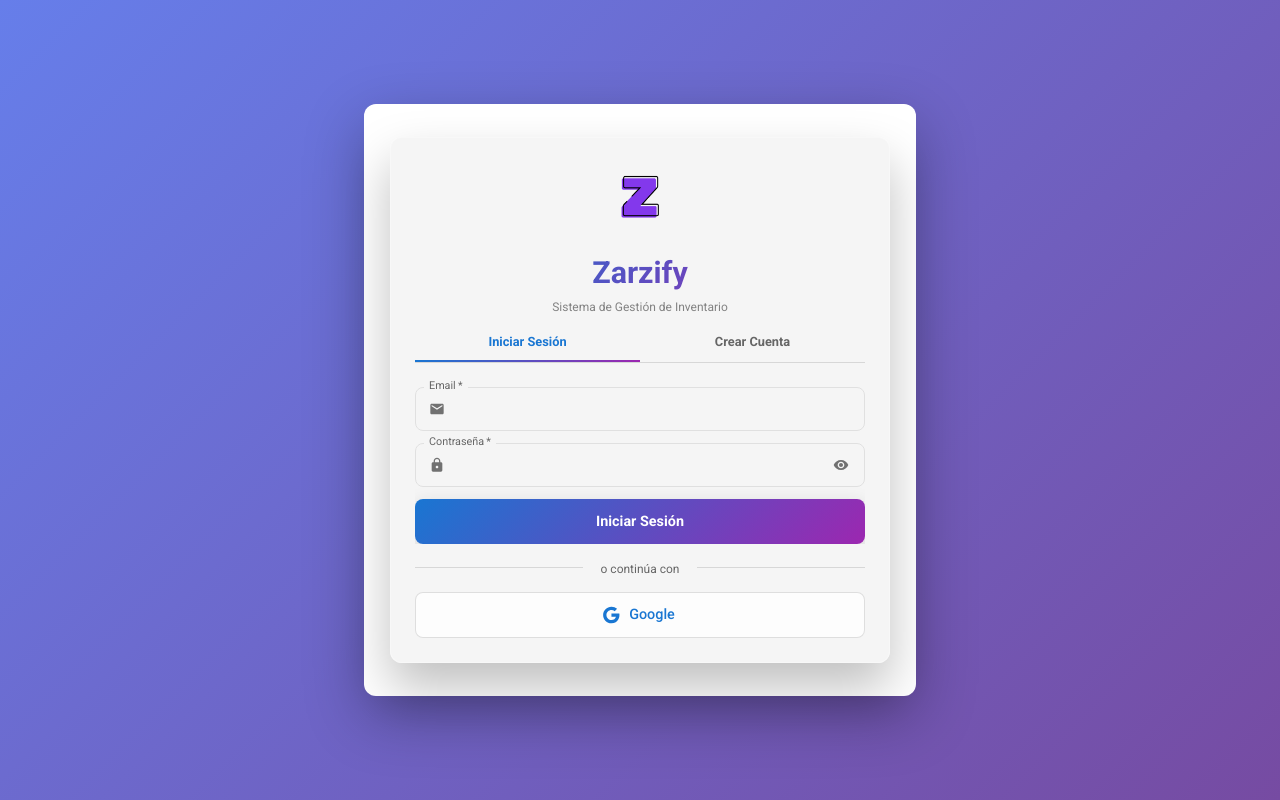
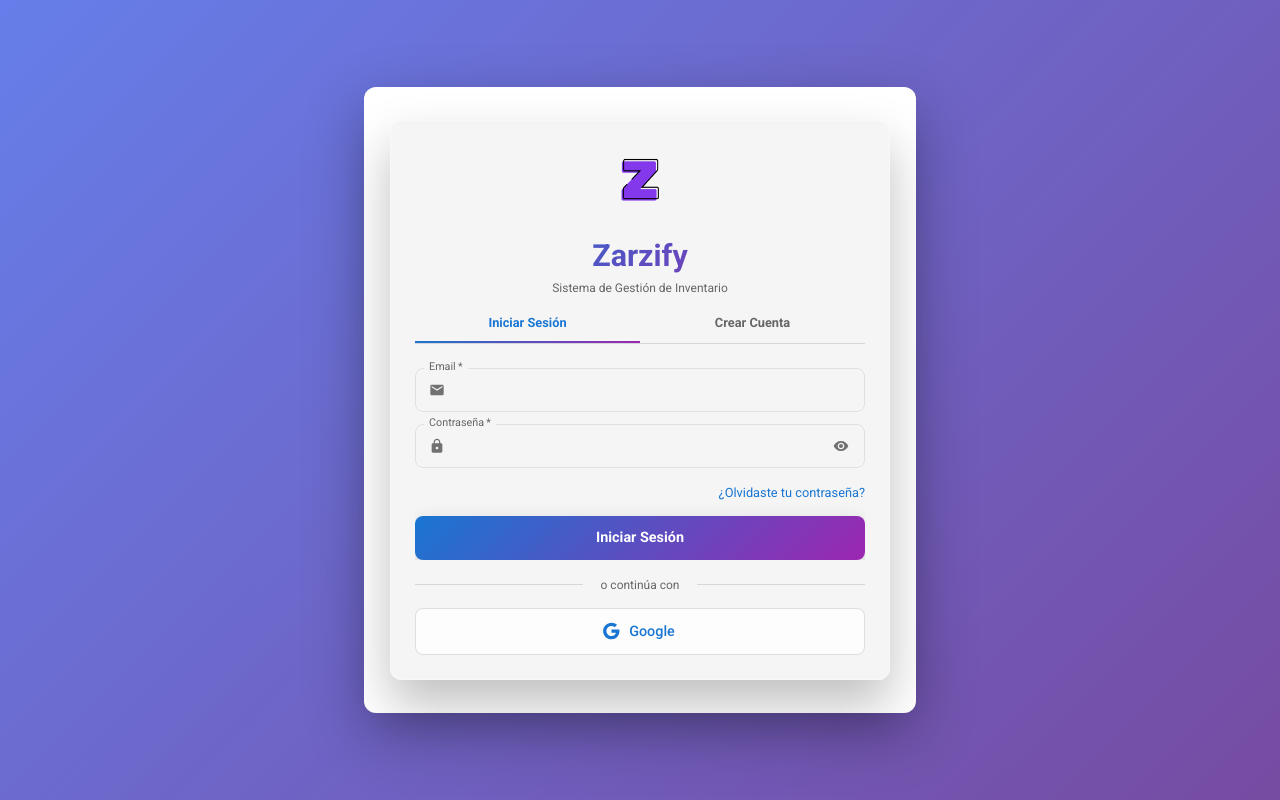
Before and after one commit to Stivenz3/Zarzify, a React (Create React App) app: page /login in a window 1280 px wide. Built offline with nearby package versions, Linux system fonts and the light colour scheme; no server answers.

Commit message:
Auth: añade enlace 'Olvidé mi contraseña' y handler con sendPasswordResetEmail; configura Firebase Auth a español

```diff
--- a/src/config/firebase.js
+++ b/src/config/firebase.js
@@ -15,6 +15,7 @@
 
 const app = initializeApp(firebaseConfig);
 export const auth = getAuth(app);
+auth.languageCode = 'es';
 export const storage = getStorage(app);
 export const analytics = getAnalytics(app);
 export const googleProvider = new GoogleAuthProvider();
--- a/src/pages/auth/Login.js
+++ b/src/pages/auth/Login.js
@@ -4,7 +4,8 @@
   signInWithPopup,
   signInWithEmailAndPassword,
   createUserWithEmailAndPassword,
-  updateProfile
+  updateProfile,
+  sendPasswordResetEmail
 } from 'firebase/auth';
 import { auth, googleProvider } from '../../config/firebase';
 import {
@@ -18,6 +19,7 @@
   Divider,
   InputAdornment,
   IconButton,
+  Link,
 } from '@mui/material';
 import {
   Google as GoogleIcon,
@@ -42,6 +44,7 @@
   const navigate = useNavigate();
   const [error, setError] = useState('');
   const [isLoading, setIsLoading] = useState(false);
+  const [info, setInfo] = useState('');
   const [tabValue, setTabValue] = useState(0);
   const [showPassword, setShowPassword] = useState(false);
   const [formData, setFormData] = useState({
@@ -54,6 +57,7 @@
   const handleTabChange = (event, newValue) => {
     setTabValue(newValue);
     setError('');
+    setInfo('');
     setFormData({ email: '', password: '', confirmPassword: '', nombre: '' });
   };
 
@@ -81,6 +85,7 @@
   const handleGoogleSignIn = async () => {
     setIsLoading(true);
     setError('');
+    setInfo('');
     try {
       const result = await signInWithPopup(auth, googleProvider);
       const user = result.user;
@@ -122,6 +127,7 @@
 
     setIsLoading(true);
     setError('');
+    setInfo('');
     try {
       const result = await signInWithEmailAndPassword(auth, formData.email, formData.password);
       const user = result.user;
@@ -176,6 +182,7 @@
 
     setIsLoading(true);
     setError('');
+    setInfo('');
     try {
       const result = await createUserWithEmailAndPassword(auth, formData.email, formData.password);
       const user = result.user;
@@ -207,6 +214,34 @@
           break;
         default:
           setError('Error al crear la cuenta');
+      }
+    } finally {
+      setIsLoading(false);
+    }
+  };
+
+  const handleForgotPassword = async (e) => {
+    e.preventDefault();
+    if (!formData.email) {
+      setError('Ingresa tu email para restablecer la contraseña');
+      return;
+    }
+    setIsLoading(true);
+    setError('');
+    setInfo('');
+    try {
+      await sendPasswordResetEmail(auth, formData.email);
+      setInfo('Te enviamos un correo para restablecer tu contraseña. Revisa tu bandeja.');
+    } catch (error) {
+      switch (error.code) {
+        case 'auth/user-not-found':
+          setError('No existe un usuario con ese email');
+          break;
+        case 'auth/invalid-email':
+          setError('Email inválido');
+          break;
+        default:
+          setError('No se pudo enviar el correo de restablecimiento');
       }
     } finally {
       setIsLoading(false);
@@ -245,6 +280,7 @@
               style={{
                 width: '70px',
                 height: '70px',
+                margin:0
               }}
             />
           </Box>
@@ -257,7 +293,7 @@
               WebkitBackgroundClip: 'text',
               WebkitTextFillColor: 'transparent',
               fontSize: { xs: '1.7rem', sm: '1.9rem' },
-              mb: 0.5,
+              mb: 0.1,
             }}
           >
             Zarzify
@@ -267,14 +303,16 @@
             sx={{
               color: 'text.secondary',
               fontSize: { xs: '0.7rem', sm: '0.75rem' },
-              opacity: 0.8,
+              opacity: 1,
+              padding:0
+
             }}
           >
             Sistema de Gestión de Inventario
           </Typography>
         </Box>
 
-        {/* Error Alert - MÁS COMPACTO */}
+        {/* Mensajes */}
         {error && (
           <Alert
             severity="error"
@@ -290,6 +328,23 @@
             }}
           >
             {error}
+          </Alert>
+        )}
+        {info && (
+          <Alert
+            severity="success"
+            sx={{
+              mb: 1.5,
+              borderRadius: 2,
+              fontSize: { xs: '0.7rem', sm: '0.75rem' },
+              flexShrink: 0,
+              py: 0.5,
+              '& .MuiAlert-message': {
+                py: 0,
+              },
+            }}
+          >
+            {info}
           </Alert>
         )}
 
@@ -412,6 +467,18 @@
                   },
                 }}
               />
+              <Box sx={{ textAlign: 'right' }}>
+                <Link
+                  component="button"
+                  type="button"
+                  onClick={handleForgotPassword}
+                  disabled={isLoading}
+                  underline="hover"
+                  sx={{ fontSize: { xs: '0.75rem', sm: '0.8rem' } }}
+                >
+                  ¿Olvidaste tu contraseña?
+                </Link>
+              </Box>
               <Button
                 type="submit"
                 fullWidth
@@ -446,7 +513,7 @@
               sx={{
                 display: 'flex',
                 flexDirection: 'column',
-                gap: { xs: 1, sm: 1.2 },
+                gap: { xs: 1, sm: 1 },
                 height: '100%',
                 pt: 1, // Padding superior para que no se corten las etiquetas
               }}
```
